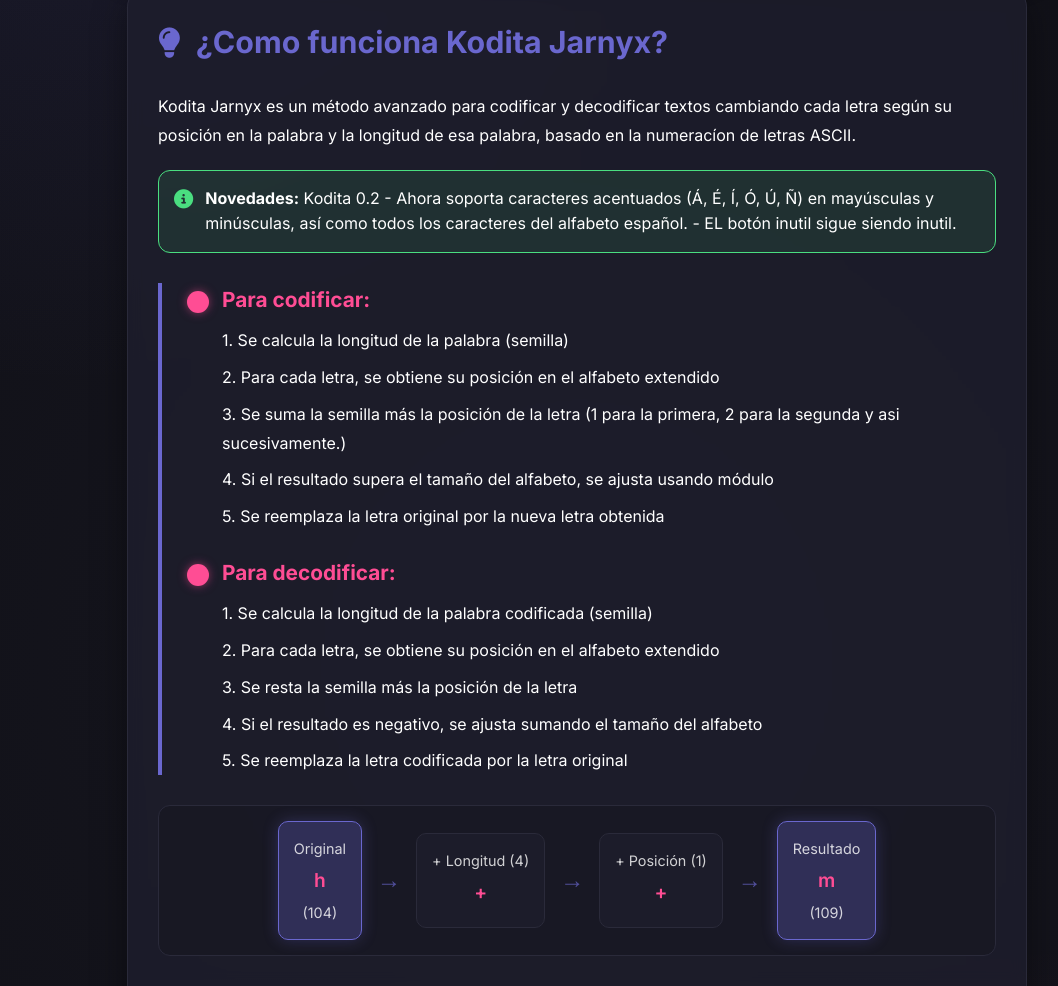
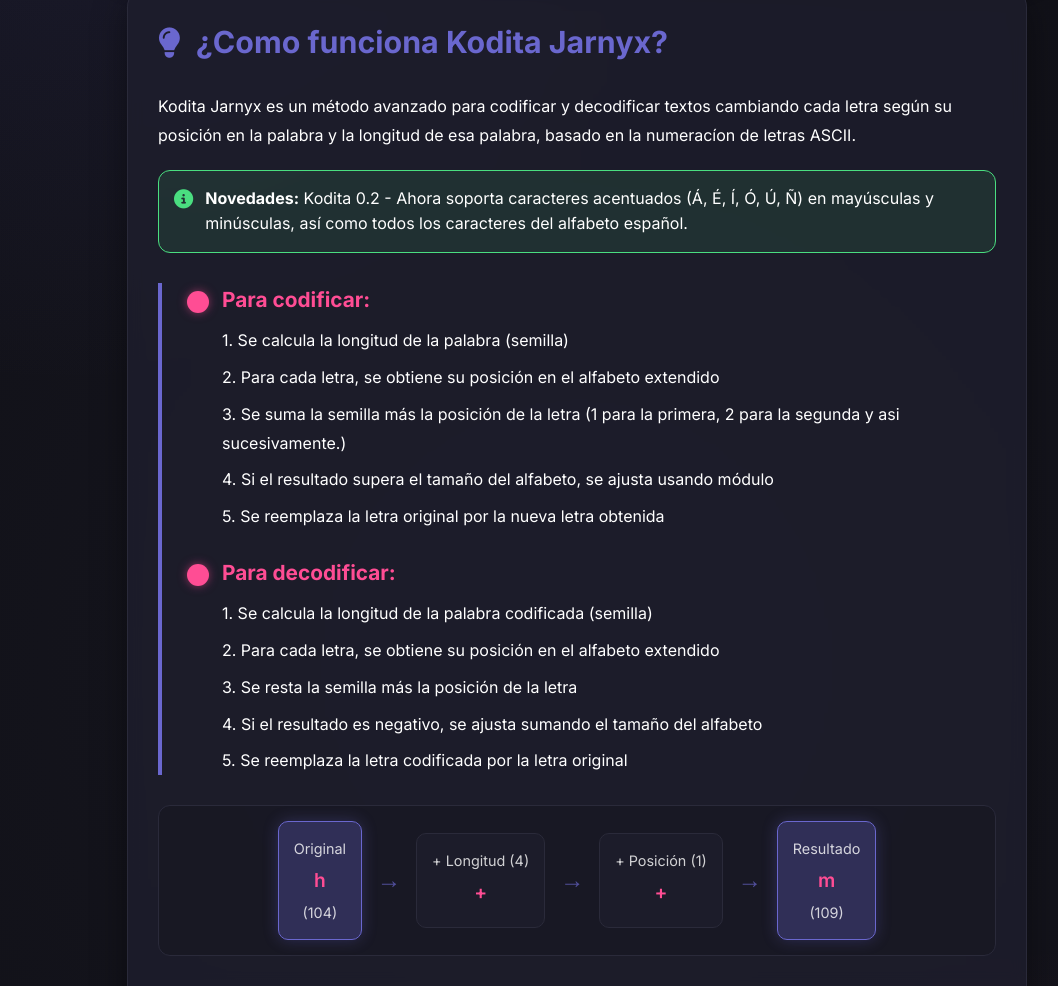
Before and after one commit to soulh34rt/Kodita-Jarnyx, a plain HTML site: page docs/index.html in a window 1280 px wide. Shown: the part 1023-2009 px from the top of the page, without its empty margins (63-1121 px from the left). Drawn offline with Linux system fonts and the light colour scheme.

Commit message:
Update index.html

```diff
--- a/docs/index.html
+++ b/docs/index.html
@@ -642,7 +642,7 @@
         <i class="fas fa-info-circle"></i>
         <div>
           <strong>Novedades:</strong> Kodita 0.2 - Ahora soporta caracteres acentuados (Á, É, Í, Ó, Ú, Ñ) en mayúsculas y minúsculas,
-          así como todos los caracteres del alfabeto español. - EL botón inutil sigue siendo inutil.
+          así como todos los caracteres del alfabeto español.
         </div>
       </div>
 
```
